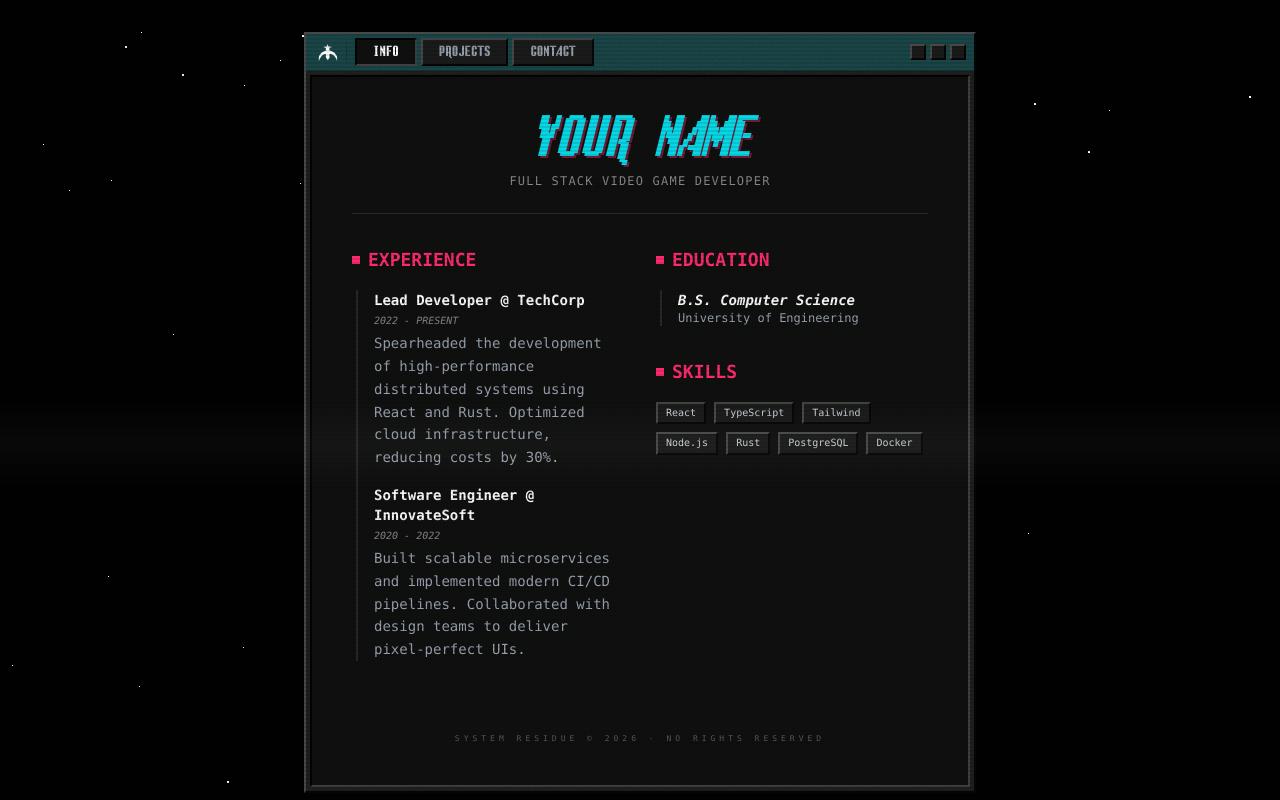
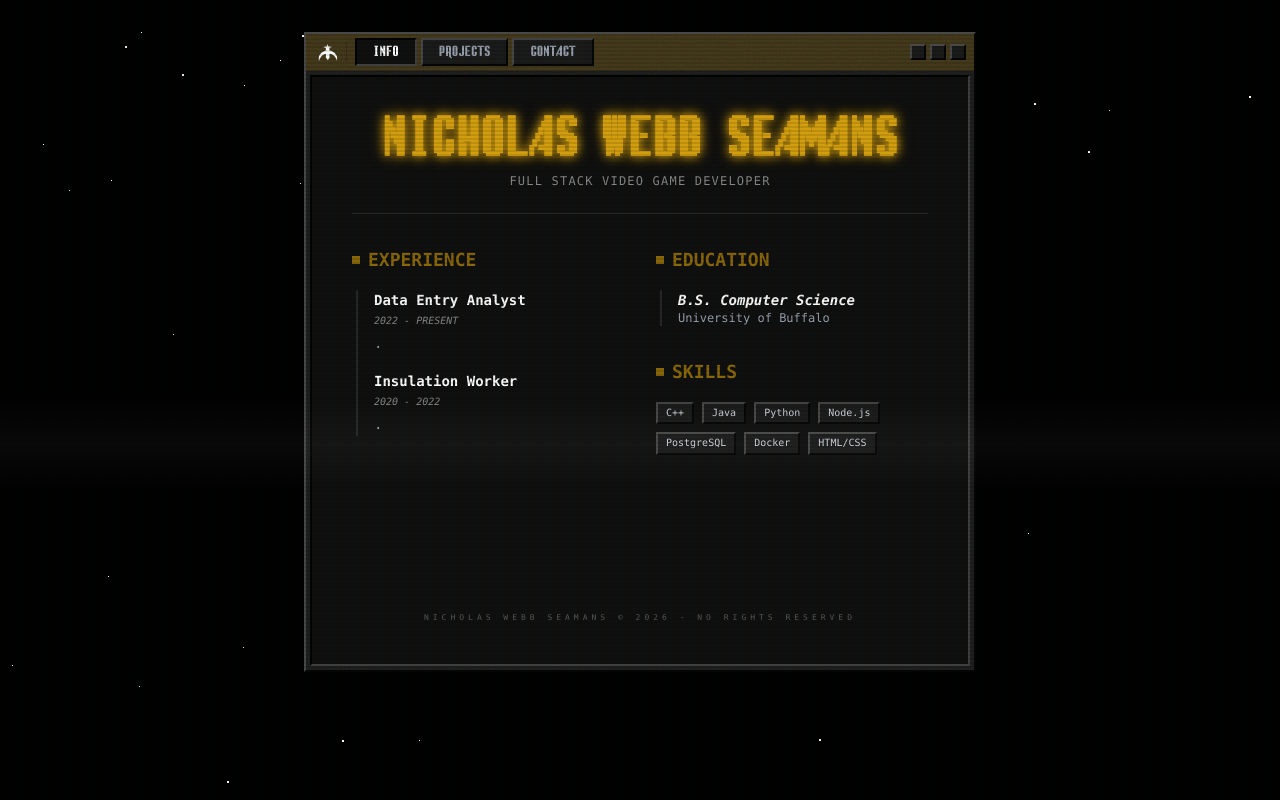
Before and after one commit to nwebbs/nwebbs.github.io, a React (Vite) app: page / in a window 1280 px wide. Built offline with nearby package versions, Linux system fonts and the light colour scheme.

Commit message:
Fixed info and style

```diff
--- a/src/App.tsx
+++ b/src/App.tsx
@@ -18,7 +18,7 @@ const MainLayout = () => {
       )}
 
       <main className="flex-1 relative z-10 flex flex-col overflow-y-auto">
-        <ResumeWindow name="YOUR NAME" />
+        <ResumeWindow name="Nicholas Webb Seamans" />
       </main>
     </div>
   );
--- a/src/components/ResumeWindow.tsx
+++ b/src/components/ResumeWindow.tsx
@@ -54,20 +54,20 @@ export const ResumeWindow: React.FC<ResumeWindowProps> = ({ name }) => {
         </div>
 
         {/* Content Area */}
-        <div className="flex-1 p-6 md:p-10 win95-inset m-1 bg-black/40 backdrop-blur-sm relative z-10 overflow-y-auto">
+        <div className="flex-1 p-6 md:p-10 win95-inset m-1 bg-black/40 backdrop-blur-sm relative z-10 overflow-y-auto flex flex-col">
           {activeTab === 'Info' && (
-            <div className="space-y-8">
+            <div className="flex-1 flex flex-col space-y-8">
               <header className="text-center space-y-2 border-b border-white/10 pb-6">
                 <h1
-                  className="text-4xl md:text-5xl font-bold tracking-tighter uppercase italic"
-                  style={{ color: theme.primary, textShadow: `2px 2px ${theme.secondary}66` }}
+                  className="text-4xl md:text-5xl font-bold tracking-tighter uppercase animate-glow"
+                  style={{ color: theme.primary }}
                 >
                   {name}
                 </h1>
                 <p className="text-xs opacity-50 font-mono tracking-widest uppercase">Full Stack Video Game Developer</p>
               </header>
 
-              <div className="grid grid-cols-1 md:grid-cols-2 gap-8 text-sm font-mono">
+              <div className="grid grid-cols-1 md:grid-cols-2 gap-8 text-sm font-mono flex-grow">
                 <section className="space-y-4">
                   <h2 className="text-lg font-bold flex items-center gap-2" style={{ color: theme.secondary }}>
                     <span className="w-2 h-2 bg-current" />
@@ -75,14 +75,14 @@ export const ResumeWindow: React.FC<ResumeWindowProps> = ({ name }) => {
                   </h2>
                   <div className="space-y-4 border-l-2 border-white/10 pl-4 ml-1">
                     <div className="space-y-1">
-                      <h3 className="font-bold text-white">Lead Developer @ TechCorp</h3>
+                      <h3 className="font-bold text-white">Data Entry Analyst</h3>
                       <p className="text-[10px] opacity-50 italic">2022 - PRESENT</p>
-                      <p className="text-gray-400 leading-relaxed">Spearheaded the development of high-performance distributed systems using React and Rust. Optimized cloud infrastructure, reducing costs by 30%.</p>
+                      <p className="text-gray-400 leading-relaxed">.</p>
                     </div>
                     <div className="space-y-1">
-                      <h3 className="font-bold text-white">Software Engineer @ InnovateSoft</h3>
+                      <h3 className="font-bold text-white">Insulation Worker</h3>
                       <p className="text-[10px] opacity-50 italic">2020 - 2022</p>
-                      <p className="text-gray-400 leading-relaxed">Built scalable microservices and implemented modern CI/CD pipelines. Collaborated with design teams to deliver pixel-perfect UIs.</p>
+                      <p className="text-gray-400 leading-relaxed">.</p>
                     </div>
                   </div>
                 </section>
@@ -96,7 +96,7 @@ export const ResumeWindow: React.FC<ResumeWindowProps> = ({ name }) => {
                     <div className="space-y-3 border-l-2 border-white/10 pl-4 ml-1">
                       <div>
                         <h3 className="font-bold text-white italic">B.S. Computer Science</h3>
-                        <p className="text-xs text-gray-400">University of Engineering</p>
+                        <p className="text-xs text-gray-400">University of Buffalo</p>
                       </div>
                     </div>
                   </section>
@@ -107,7 +107,7 @@ export const ResumeWindow: React.FC<ResumeWindowProps> = ({ name }) => {
                       SKILLS
                     </h2>
                     <div className="flex flex-wrap gap-2">
-                      {['React', 'TypeScript', 'Tailwind', 'Node.js', 'Rust', 'PostgreSQL', 'Docker'].map(skill => (
+                      {['C++', 'Java', 'Python', 'Node.js', 'PostgreSQL', 'Docker', 'HTML/CSS'].map(skill => (
                         <span key={skill} className="px-2 py-0.5 bg-white/5 win95-outset text-[10px] text-gray-300">
                           {skill}
                         </span>
@@ -117,8 +117,8 @@ export const ResumeWindow: React.FC<ResumeWindowProps> = ({ name }) => {
                 </div>
               </div>
 
-              <footer className="pt-10 opacity-30 text-[8px] font-mono text-center uppercase tracking-[0.5em]">
-                System Residue © 2026 - No Rights Reserved
+              <footer className="pt-10 mt-auto opacity-30 text-[8px] font-mono text-center uppercase tracking-[0.5em]">
+                Nicholas Webb Seamans © 2026 - No Rights Reserved
               </footer>
             </div>
           )}
@@ -130,13 +130,14 @@ export const ResumeWindow: React.FC<ResumeWindowProps> = ({ name }) => {
             </div>
           )}
 
+
           {activeTab === 'Contact' && (
             <div className="space-y-6">
               <h2 className="text-lg font-bold italic" style={{ color: theme.secondary }}>CONNECT_WITH_USER</h2>
               <div className="win95-inset p-4 space-y-2 bg-black/20">
-                <p>EMAIL: hello@example.com</p>
-                <p>GITHUB: github.com/username</p>
-                <p>TWITTER: @username</p>
+                <p>EMAIL: contact@nwebbs.dev</p>
+                <p>GITHUB: github.com/nwebbs</p>
+                <p>LINKEDIN: </p>
               </div>
             </div>
           )}
--- a/src/context/ThemeContext.tsx
+++ b/src/context/ThemeContext.tsx
@@ -1,9 +1,35 @@
 import React, { createContext, useContext, useState, useEffect } from 'react';
+
+/**
+ * THEME CONFIGURATION
+ * Edit these values to change the site's colors and effects.
+ */
+const CONFIG = {
+  primary: '#d49f0f',   // Main highlight color (Cyan)
+  secondary: '#8a670a', // Accent color (Pink)
+  accent: '#bd00ff',    // Tertiary color (Purple)
+
+  glowPulsing: false,     // Toggle if the glow pulses
+  glowBrightness: 1.0,   // Multiplier for glow intensity (0.0 to 2.0+)
+
+  crtEnabled: true,      // Toggle the scanline/flicker effect
+  starColor: '#ffffff',  // Color of the background stars
+  starSpeed: 1,          // Speed of star movement
+  starDirection: 'down' as const, // 'up' | 'down' | 'left' | 'right' | 'towards' | 'away'
+};
+
+const defaultTheme: Theme = {
+  ...CONFIG,
+  taskbarPosition: 'top',
+  showDesktopIcons: false,
+};
 
 type Theme = {
   primary: string;
   secondary: string;
   accent: string;
+  glowPulsing: boolean;
+  glowBrightness: number;
   taskbarPosition: 'top' | 'bottom';
   crtEnabled: boolean;
   showDesktopIcons: boolean;
@@ -12,30 +38,14 @@ type Theme = {
   starSpeed: number;
 };
 
-type ThemeContextType = {
-  theme: Theme;
-  updateTheme: (updates: Partial<Theme>) => void;
-};
-
-const defaultTheme: Theme = {
-  primary: '#05d9e8',   // Cyan
-  secondary: '#ff2a6d', // Pink
-  accent: '#bd00ff',    // Purple
-  taskbarPosition: 'top',
-  crtEnabled: true,
-  showDesktopIcons: false,
-  starColor: '#ffffff',
-  starDirection: 'down',
-  starSpeed: 1,
-};
-
 const ThemeContext = createContext<ThemeContextType | undefined>(undefined);
 
 export const ThemeProvider: React.FC<{ children: React.ReactNode }> = ({ children }) => {
   const [theme, setTheme] = useState<Theme>(() => {
     const saved = localStorage.getItem('sknii-theme');
     if (saved) {
-      return { ...defaultTheme, ...JSON.parse(saved) };
+      // Prioritize CONFIG values over saved localStorage values for easier editing
+      return { ...JSON.parse(saved), ...CONFIG };
     }
     return defaultTheme;
   });
@@ -76,6 +86,8 @@ export const ThemeProvider: React.FC<{ children: React.ReactNode }> = ({ childre
           '--color-primary': theme.primary,
           '--color-secondary': theme.secondary,
           '--color-accent': theme.accent,
+          '--glow-brightness': theme.glowBrightness,
+          '--glow-animation': theme.glowPulsing ? 'glow 3s ease-in-out infinite alternate' : 'none',
         }}
         className="contents"
       >
--- a/src/index.css
+++ b/src/index.css
@@ -94,6 +94,29 @@ body {
   100% { transform: translateY(100vh); }
 }
 
+@keyframes glow {
+  0% {
+    text-shadow:
+      0 0 calc(5px * var(--glow-brightness)) var(--color-primary),
+      0 0 calc(10px * var(--glow-brightness)) var(--color-primary);
+  }
+  100% {
+    text-shadow:
+      0 0 calc(15px * var(--glow-brightness)) var(--color-secondary),
+      0 0 calc(20px * var(--glow-brightness)) var(--color-secondary);
+  }
+}
+
+.animate-glow {
+  /* Use variable to determine if we animate or stay static */
+  animation: var(--glow-animation, none);
+
+  /* Fallback static shadow (used when animation is none or paused at 0%) */
+  text-shadow:
+    0 0 calc(10px * var(--glow-brightness)) var(--color-primary),
+    0 0 calc(15px * var(--glow-brightness)) var(--color-secondary);
+}
+
 @theme {
   --font-lunch: 'Lunch', sans-serif;
 }
```
